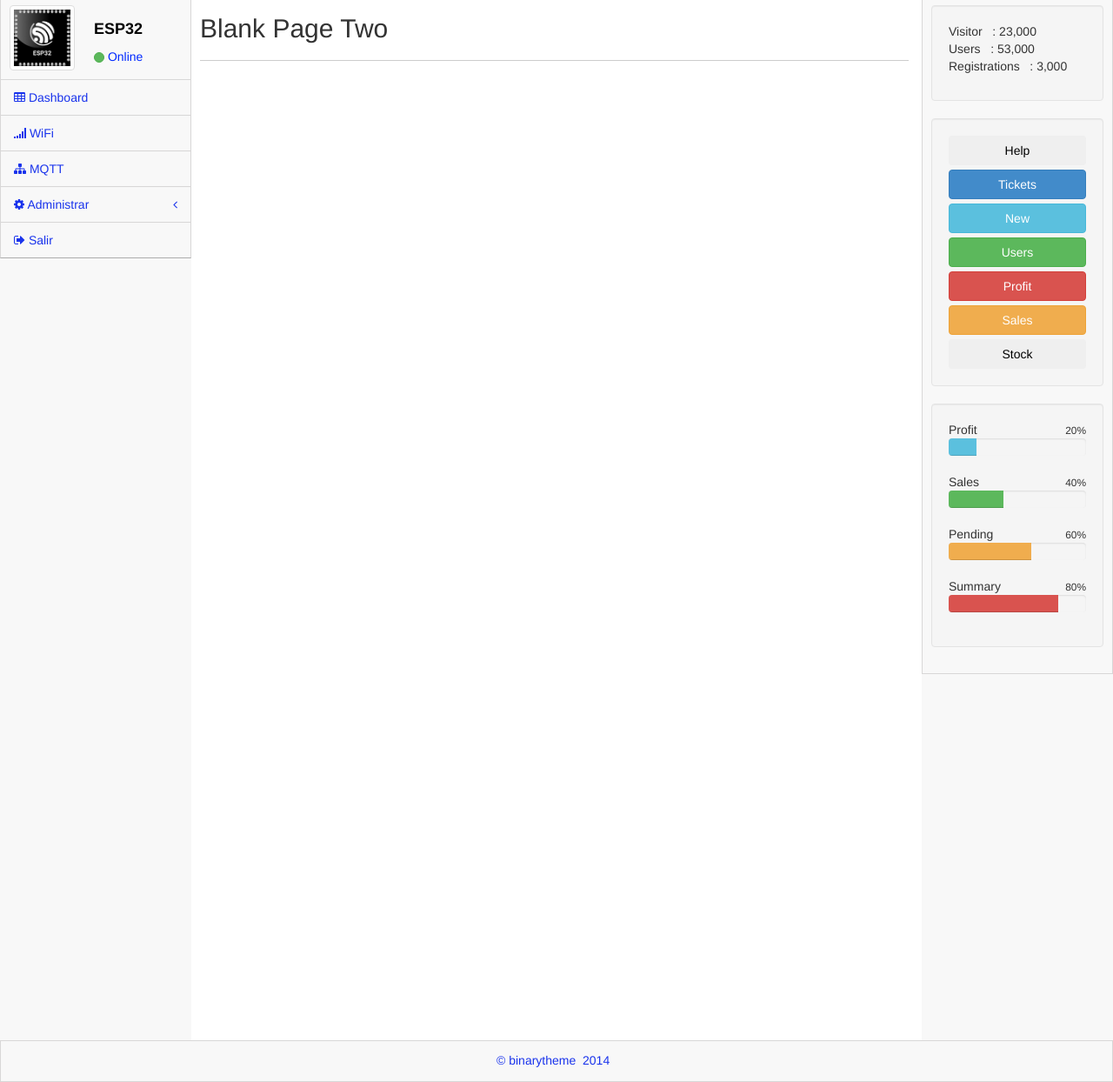
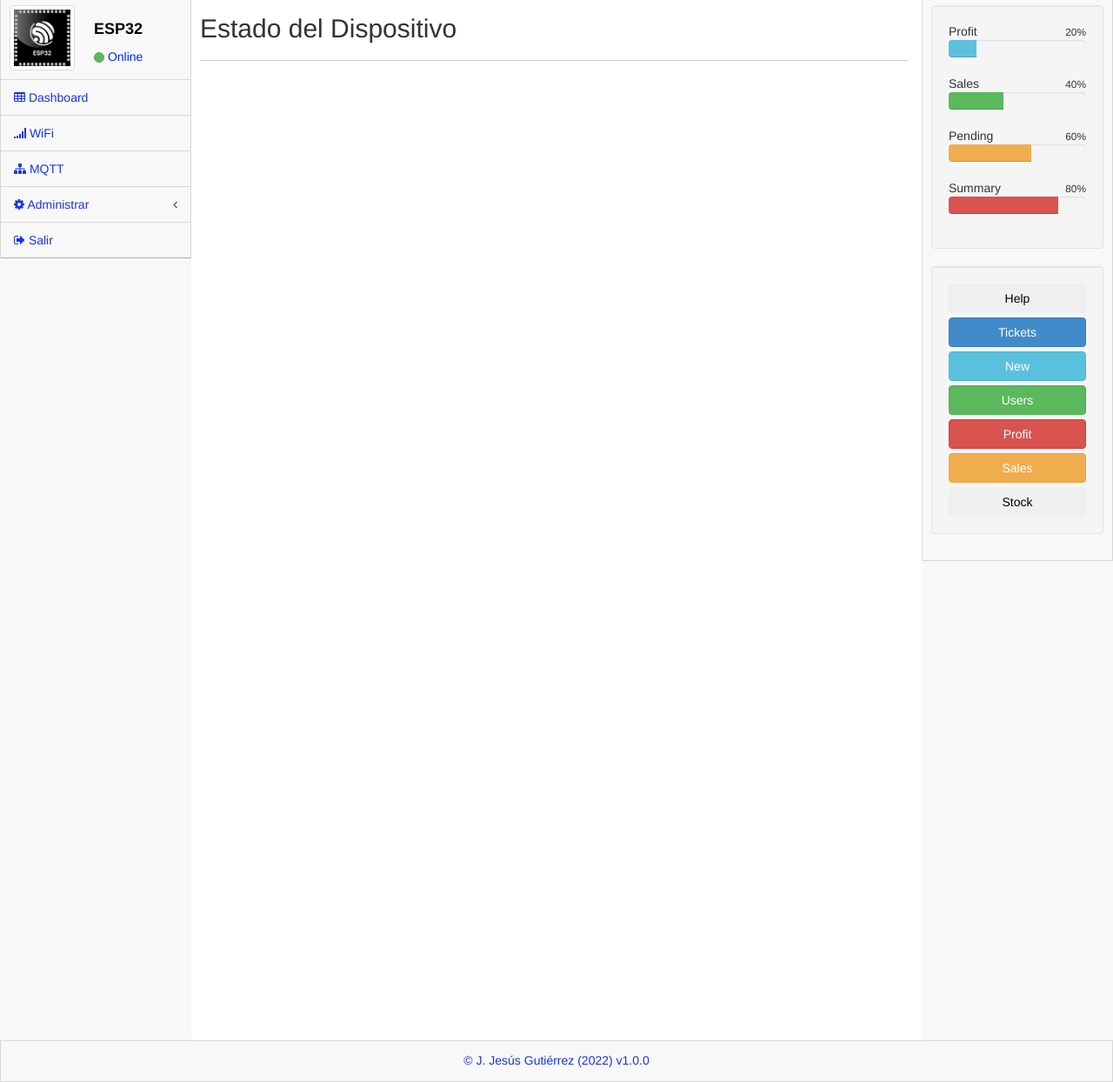
Before and after one commit to jjesusgm/ESP32-Admin-Tool, a plain HTML site: page src/data/index.html in a window 1280 px wide. Shown: the part 55-1299 px from the top of the page at 87% size. Drawn offline with Linux system fonts and the light colour scheme.

Commit message:
Update index.html
Reacomodo de etiquetas

```diff
--- a/src/data/index.html
+++ b/src/data/index.html
@@ -28,49 +28,34 @@
 
     <!-- MAIN WRAPPER -->
     <div id="wrap">
-
-
         <!-- HEADER SECTION -->
         <div id="top">
-
             <nav class="navbar navbar-inverse navbar-fixed-top " style="padding-top: 10px;">
                 <a data-original-title="Show/Hide Menu" data-placement="bottom" data-tooltip="tooltip" class="accordion-toggle btn btn-primary btn-sm visible-xs" data-toggle="collapse" href="#menu" id="menu-toggle">
                     <i class="icon-align-justify"></i>
                 </a>
                 <!-- LOGO SECTION -->
                 <header class="navbar-header">
-
-                    <a href="/" class="navbar-brand">
-                        <img src="logo.png" alt="" /></a>
+                    <a href="/" class="navbar-brand"><img src="logo.png" alt="" /></a>
                 </header>
                 <!-- END LOGO SECTION -->
                 <ul class="nav navbar-top-links navbar-right">
-
                     <!--ADMIN SETTINGS SECTIONS -->
-
                     <li class="dropdown">
                         <a class="dropdown-toggle" data-toggle="dropdown" href="#">
                             <i class="icon-user "></i>&nbsp; <i class="icon-chevron-down "></i>
                         </a>
-
                         <ul class="dropdown-menu dropdown-user">
-                            <li><a href="#"><i class="icon-user"></i> Usuario </a>
-                            </li>
+                            <li><a href="#"><i class="icon-user"></i> Usuario </a></li>
                             <li class="divider"></li>
-                            <li><a href="login.html"><i class="icon-signout"></i> Salir </a>
-                            </li>
+                            <li><a href="login.html"><i class="icon-signout"></i> Salir </a></li>
                         </ul>
-
                     </li>
                     <!--END ADMIN SETTINGS -->
                 </ul>
-
             </nav>
-
         </div>
         <!-- END HEADER SECTION -->
-
-
 
         <!-- MENU SECTION -->
         <div id="left">
@@ -82,40 +67,32 @@
                 <div class="media-body">
                     <h5 class="media-heading">ESP32</h5>
                     <ul class="list-unstyled user-info">
-
                         <li>
                             <a class="btn btn-success btn-xs btn-circle" style="width: 10px;height: 12px;"></a> Online
-
                         </li>
-
                     </ul>
                 </div>
                 <br />
             </div>
-
             <ul id="menu" class="collapse">
                 <li class="panel">
                     <a href="/">
                         <i class="icon-table"></i> Dashboard
                     </a>
                 </li>
-
                 <li class="panel">
                     <a href="#">
                         <i class="icon-signal"></i> WiFi
                     </a>
                 </li>
-
                 <li class="panel">
                     <a href="#">
                         <i class="icon-sitemap"></i> MQTT
                     </a>
                 </li>
-
                 <li class="panel ">
                     <a href="#" data-parent="#menu" data-toggle="collapse" class="accordion-toggle" data-target="#component-nav">
                         <i class="icon-cog"> </i> Administrar
-
                         <span class="pull-right">
                         <i class="icon-angle-left"></i>
                     </a>
@@ -126,69 +103,30 @@
                         <li class=""><a href="#"><i class="icon-angle-right"></i> Contraseña </a></li>
                     </ul>
                 </li>
-
                 <li class="panel">
                     <a href="#">
                         <i class="icon-signout"></i> Salir
                     </a>
                 </li>
-
             </ul>
-
         </div>
         <!--END MENU SECTION -->
-
-
         <!--PAGE CONTENT -->
         <div id="content">
-
             <div class="inner" style="min-height:1200px;">
                 <div class="row">
                     <div class="col-lg-12">
-
-
-                        <h2>Blank Page Two</h2>
-
-
-
+                        <h2>Estado del Dispositivo</h2>
                     </div>
                 </div>
-
                 <hr />
-
-
-
-
             </div>
-
-
-
-
         </div>
         <!--END PAGE CONTENT -->
         <!-- RIGHT STRIP  SECTION -->
         <div id="right">
-
-
-            <div class="well well-small">
-                <ul class="list-unstyled">
-                    <li>Visitor &nbsp; : <span>23,000</span></li>
-                <li>Users &nbsp; : <span>53,000</span></li>
-                <li>Registrations &nbsp; : <span>3,000</span></li>
-            </ul>
-        </div>
-        <div class="well well-small">
-            <button class="btn btn-block"> Help </button>
-            <button class="btn btn-primary btn-block"> Tickets</button>
-            <button class="btn btn-info btn-block"> New </button>
-            <button class="btn btn-success btn-block"> Users </button>
-            <button class="btn btn-danger btn-block"> Profit </button>
-            <button class="btn btn-warning btn-block"> Sales </button>
-            <button class="btn btn-inverse btn-block"> Stock </button>
-        </div>
             <div class="well well-small">
                 <span>Profit</span><span class="pull-right"><small>20%</small></span>
-
                         <div class="progress mini">
                             <div class="progress-bar progress-bar-info" style="width: 20%"></div>
                         </div>
@@ -208,6 +146,15 @@
                             <div class="progress-bar progress-bar-danger" style="width: 80%"></div>
                         </div>
         </div>
+        <div class="well well-small">
+            <button class="btn btn-block"> Help </button>
+            <button class="btn btn-primary btn-block"> Tickets</button>
+            <button class="btn btn-info btn-block"> New </button>
+            <button class="btn btn-success btn-block"> Users </button>
+            <button class="btn btn-danger btn-block"> Profit </button>
+            <button class="btn btn-warning btn-block"> Sales </button>
+            <button class="btn btn-inverse btn-block"> Stock </button>
+        </div>
 
 
 
@@ -221,7 +168,7 @@
 
     <!-- FOOTER -->
     <div id="footer">
-        <p>&copy; binarytheme &nbsp;2014 &nbsp;</p>
+        <p>&copy; J. Jesús Gutiérrez&nbsp;(2022)&nbsp;v1.0.0</p>
     </div>
     <!--END FOOTER -->
     <!-- GLOBAL SCRIPTS -->
```
Lines whose indentation alone changed are shown as unchanged.
